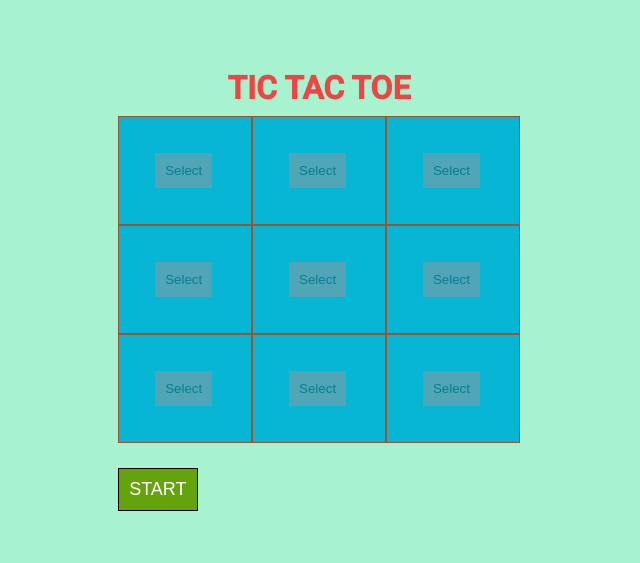
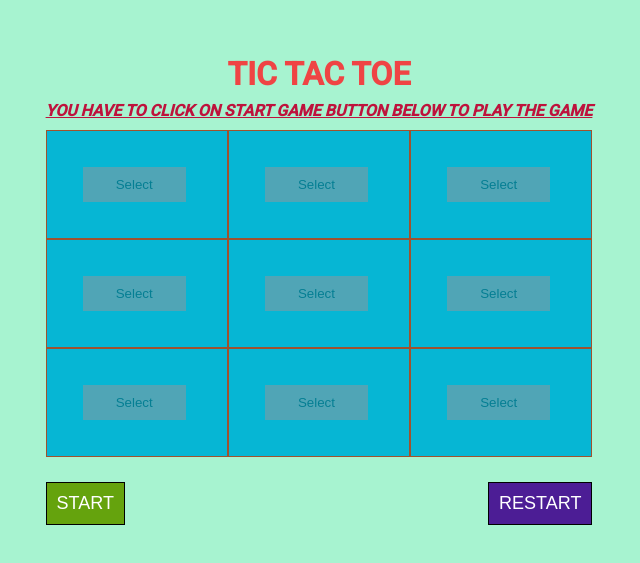
Before and after one commit to subarnapkrl/TIC-TAC-TOE, a plain HTML site: page index.html in a window 1280 px wide. Shown: the part 109-672 px from the top of the page, without its empty margins (321-961 px from the left). Drawn offline with Linux system fonts and the light colour scheme.

Commit message:
Final-HTML-CSS-TWEAKING

```diff
--- a/index.html
+++ b/index.html
@@ -11,10 +11,17 @@
 
 </head>
 <body>
+
     <div class="section">
-        <h1>
-            TIC TAC TOE
-        </h1>
+        <div class="heading">
+            <h1>
+                TIC TAC TOE
+            </h1>
+            <h1 class="note">YOU HAVE TO CLICK ON START GAME BUTTON BELOW TO PLAY THE GAME</h1>
+
+
+        </div>
+
         <div class="container">
             <div class="grid-box grid-box0">
                 <button type="submit" class="game-board-button">Select</button>
@@ -44,7 +51,13 @@
                 <button type="submit" class="game-board-button">Select</button>
             </div>
         </div>
-        <button type="submit" class="start-game-button">START</button>
+        <div class="bts">
+            <button type="submit" class="btn start-game-button">START</button>
+        <button type="submit" class="btn clear-game-button">RESTART</button>
+        </div>
+
+
+
     </div>
 
 </body>
--- a/style.css
+++ b/style.css
@@ -16,6 +16,14 @@ h1{
     color: #ef4444;
     margin-bottom: 10px;
     text-align: center;
+    font-size: 32px;
+}
+.note{
+    font-size: 16px;
+    font-style: italic;
+    font-weight: bold;
+    color: #be123c;
+    text-decoration: underline;
 }
 
 .container{
@@ -50,7 +58,7 @@ h1{
 .game-board-button:hover{
     opacity: 0.8;
 }
-.start-game-button{
+.btn{
     display: block;
     margin-top: 25px;
     background: #65a30d;
@@ -61,7 +69,18 @@ h1{
     font-weight: 500;
     font-size: 18px;
 }
-.start-game-button:hover{
+.btn:hover{
     background-color: #2dd4bf;
     color: black;
 }
+.clear-game-button{
+    background-color: #4c1d95;
+}
+.win{
+    font-size: 56px;
+    color:#1e40af;
+}
+.bts{
+    display: flex;
+    justify-content: space-between;
+}
```
